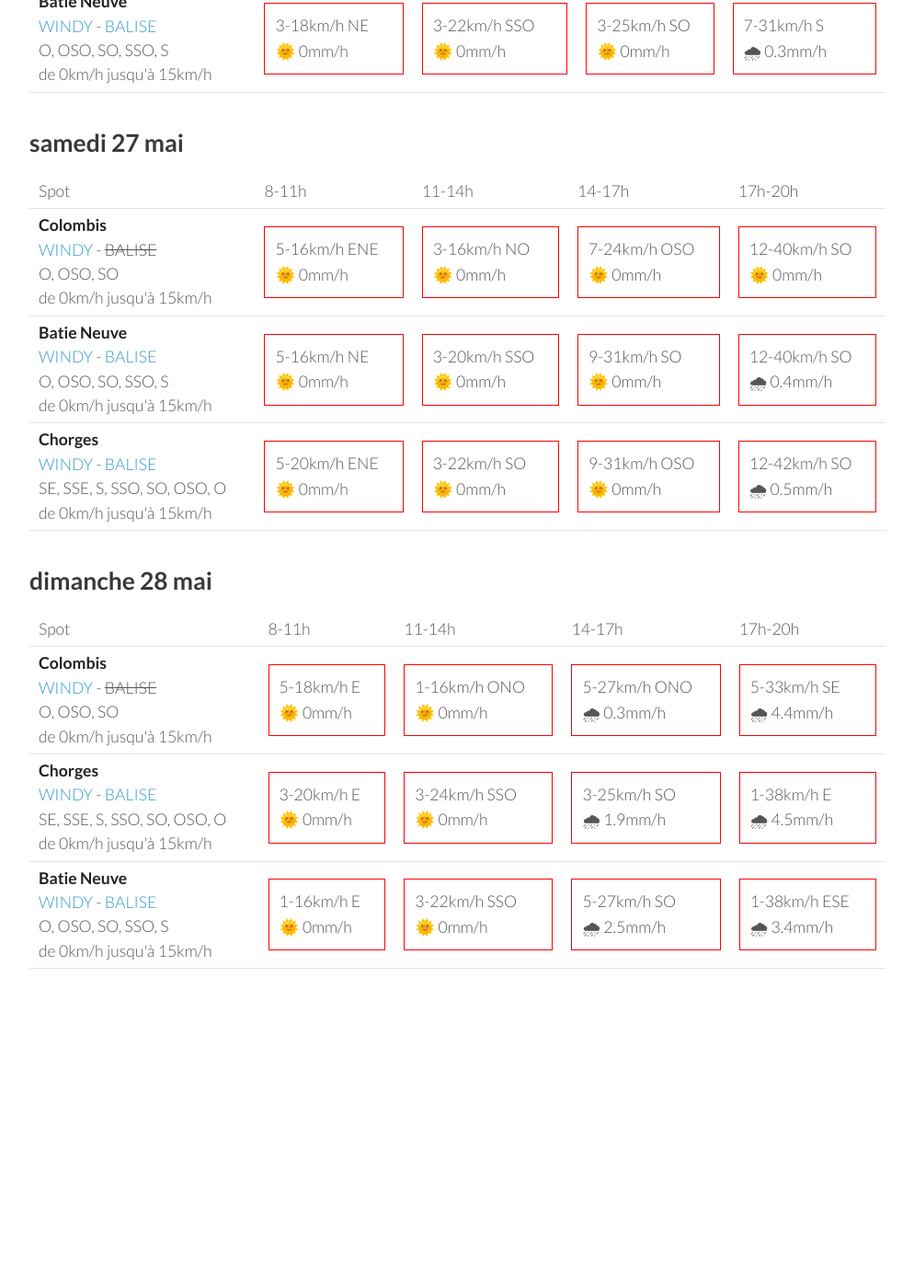
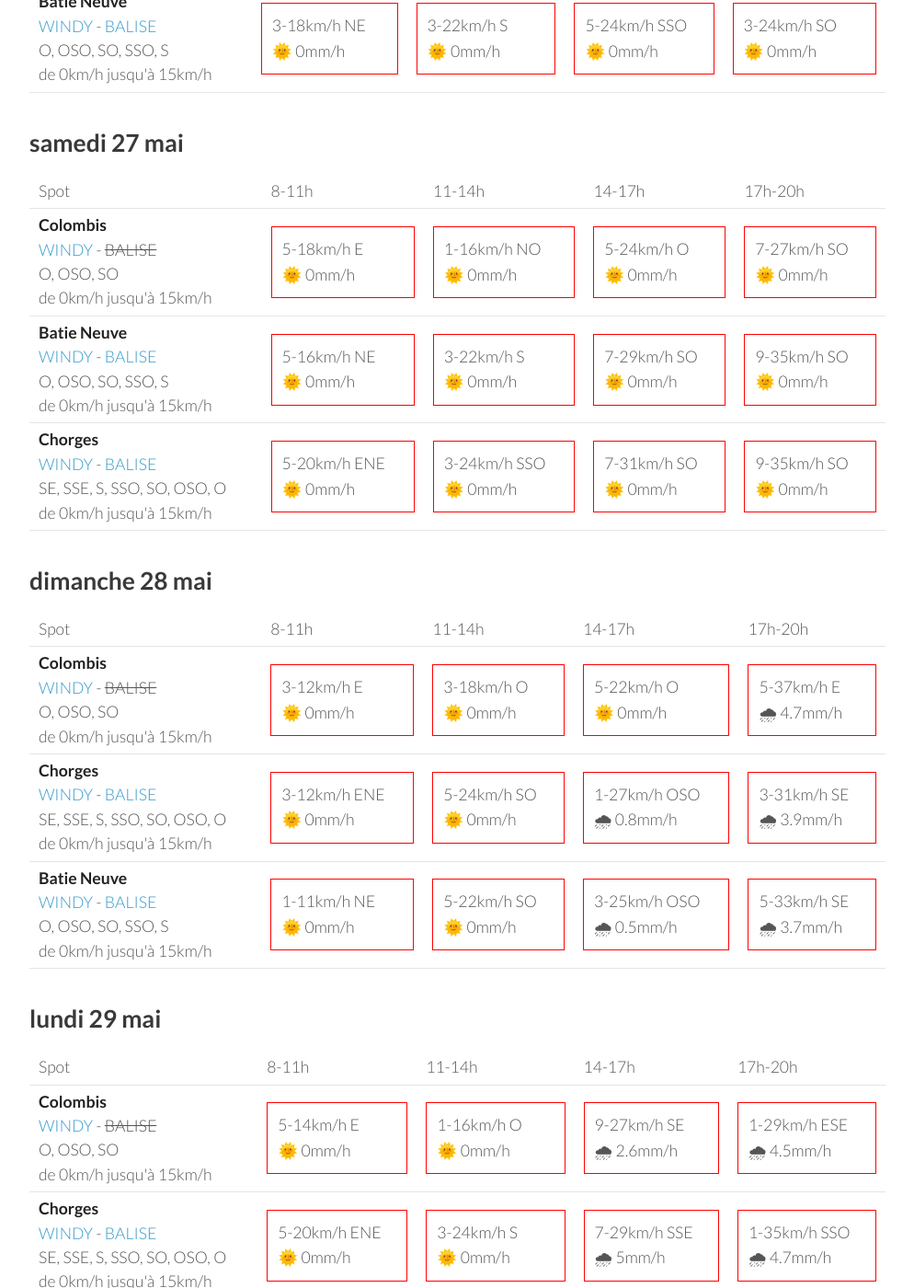
Before and after one commit to parapente-dans-le-nord/parapente-dans-le-nord.github.io, a Jekyll site: the page built from serre_poncon.markdown, in a window 1280 px wide and 1400 px high, scrolled down 1568 px. Shown: the whole window at 92% size, without its empty margins (26-1020 px from the left). Built offline with Jekyll 4.4.1, drawn with Linux system fonts in a browser that asks for light colours; before the commit the page ends 2749 px from its top, so only the background shows below that; some of the changed text lies outside the part shown.

Commit message:
update index.markdown

```diff
--- a/serre_poncon.markdown
+++ b/serre_poncon.markdown
@@ -117,9 +117,9 @@ page mise à jour le mercredi 24 mai 06:31
         <td><strong>Colombis</strong><br><a href="https://windy.com/44.494/6.216?44.559,6.262,10">WINDY</a> - <span class="no-balise"> BALISE </span><br> <span class="vent-favorable">O, OSO, SO</span><br><span class="force-vent">de 0km/h jusqu'à 15km/h</span> </td>
 
             <td><div class="not-flyable"><p>5-18km/h E</p><p>🌞 0mm/h</p></div></td>
-            <td><div class="not-flyable"><p>1-16km/h NNO</p><p>🌞 0mm/h</p></div></td>
-            <td><div class="not-flyable"><p>5-22km/h O</p><p>🌞 0mm/h</p></div></td>
-            <td><div class="not-flyable"><p>11-31km/h SSE</p><p>🌧 0.3mm/h</p></div></td>
+            <td><div class="not-flyable"><p>1-16km/h NNE</p><p>🌞 0mm/h</p></div></td>
+            <td><div class="not-flyable"><p>3-18km/h OSO</p><p>🌞 0mm/h</p></div></td>
+            <td><div class="not-flyable"><p>5-20km/h ONO</p><p>🌞 0mm/h</p></div></td>
 
 
     </tr>
@@ -127,9 +127,9 @@ page mise à jour le mercredi 24 mai 06:31
         <td><strong>Chorges</strong><br><a href="https://windy.com/44.578/6.280?44.559,6.262,10">WINDY</a> - <span class=""><a href="https://www.openwindmap.org/PP554">BALISE</a> </span><br> <span class="vent-favorable">SE, SSE, S, SSO, SO, OSO, O</span><br><span class="force-vent">de 0km/h jusqu'à 15km/h</span> </td>
 
             <td><div class="not-flyable"><p>5-22km/h ENE</p><p>🌞 0mm/h</p></div></td>
-            <td><div class="not-flyable"><p>1-24km/h S</p><p>🌞 0mm/h</p></div></td>
-            <td><div class="not-flyable"><p>3-24km/h SO</p><p>🌞 0mm/h</p></div></td>
-            <td><div class="not-flyable"><p>7-31km/h SSE</p><p>🌧 0.4mm/h</p></div></td>
+            <td><div class="not-flyable"><p>1-24km/h SSE</p><p>🌞 0mm/h</p></div></td>
+            <td><div class="not-flyable"><p>3-22km/h SSO</p><p>🌞 0mm/h</p></div></td>
+            <td><div class="not-flyable"><p>3-22km/h SO</p><p>🌞 0mm/h</p></div></td>
 
 
     </tr>
@@ -137,9 +137,9 @@ page mise à jour le mercredi 24 mai 06:31
         <td><strong>Batie Neuve</strong><br><a href="https://windy.com/44.584/6.236?44.559,6.262,10,m:eTtagly">WINDY</a> - <span class=""><a href="https://www.openwindmap.org/PP554">BALISE</a> </span><br> <span class="vent-favorable">O, OSO, SO, SSO, S</span><br><span class="force-vent">de 0km/h jusqu'à 15km/h</span> </td>
 
             <td><div class="not-flyable"><p>3-18km/h NE</p><p>🌞 0mm/h</p></div></td>
-            <td><div class="not-flyable"><p>3-22km/h SSO</p><p>🌞 0mm/h</p></div></td>
-            <td><div class="not-flyable"><p>3-25km/h SO</p><p>🌞 0mm/h</p></div></td>
-            <td><div class="not-flyable"><p>7-31km/h S</p><p>🌧 0.3mm/h</p></div></td>
+            <td><div class="not-flyable"><p>3-22km/h S</p><p>🌞 0mm/h</p></div></td>
+            <td><div class="not-flyable"><p>5-24km/h SSO</p><p>🌞 0mm/h</p></div></td>
+            <td><div class="not-flyable"><p>3-24km/h SO</p><p>🌞 0mm/h</p></div></td>
 
 
     </tr>
@@ -162,10 +162,10 @@ page mise à jour le mercredi 24 mai 06:31
 <tr>
         <td><strong>Colombis</strong><br><a href="https://windy.com/44.494/6.216?44.559,6.262,10">WINDY</a> - <span class="no-balise"> BALISE </span><br> <span class="vent-favorable">O, OSO, SO</span><br><span class="force-vent">de 0km/h jusqu'à 15km/h</span> </td>
 
-            <td><div class="not-flyable"><p>5-16km/h ENE</p><p>🌞 0mm/h</p></div></td>
-            <td><div class="not-flyable"><p>3-16km/h NO</p><p>🌞 0mm/h</p></div></td>
-            <td><div class="not-flyable"><p>7-24km/h OSO</p><p>🌞 0mm/h</p></div></td>
-            <td><div class="not-flyable"><p>12-40km/h SO</p><p>🌞 0mm/h</p></div></td>
+            <td><div class="not-flyable"><p>5-18km/h E</p><p>🌞 0mm/h</p></div></td>
+            <td><div class="not-flyable"><p>1-16km/h NO</p><p>🌞 0mm/h</p></div></td>
+            <td><div class="not-flyable"><p>5-24km/h O</p><p>🌞 0mm/h</p></div></td>
+            <td><div class="not-flyable"><p>7-27km/h SO</p><p>🌞 0mm/h</p></div></td>
 
 
     </tr>
@@ -173,9 +173,9 @@ page mise à jour le mercredi 24 mai 06:31
         <td><strong>Batie Neuve</strong><br><a href="https://windy.com/44.584/6.236?44.559,6.262,10,m:eTtagly">WINDY</a> - <span class=""><a href="https://www.openwindmap.org/PP554">BALISE</a> </span><br> <span class="vent-favorable">O, OSO, SO, SSO, S</span><br><span class="force-vent">de 0km/h jusqu'à 15km/h</span> </td>
 
             <td><div class="not-flyable"><p>5-16km/h NE</p><p>🌞 0mm/h</p></div></td>
-            <td><div class="not-flyable"><p>3-20km/h SSO</p><p>🌞 0mm/h</p></div></td>
-            <td><div class="not-flyable"><p>9-31km/h SO</p><p>🌞 0mm/h</p></div></td>
-            <td><div class="not-flyable"><p>12-40km/h SO</p><p>🌧 0.4mm/h</p></div></td>
+            <td><div class="not-flyable"><p>3-22km/h S</p><p>🌞 0mm/h</p></div></td>
+            <td><div class="not-flyable"><p>7-29km/h SO</p><p>🌞 0mm/h</p></div></td>
+            <td><div class="not-flyable"><p>9-35km/h SO</p><p>🌞 0mm/h</p></div></td>
 
 
     </tr>
@@ -183,9 +183,9 @@ page mise à jour le mercredi 24 mai 06:31
         <td><strong>Chorges</strong><br><a href="https://windy.com/44.578/6.280?44.559,6.262,10">WINDY</a> - <span class=""><a href="https://www.openwindmap.org/PP554">BALISE</a> </span><br> <span class="vent-favorable">SE, SSE, S, SSO, SO, OSO, O</span><br><span class="force-vent">de 0km/h jusqu'à 15km/h</span> </td>
 
             <td><div class="not-flyable"><p>5-20km/h ENE</p><p>🌞 0mm/h</p></div></td>
-            <td><div class="not-flyable"><p>3-22km/h SO</p><p>🌞 0mm/h</p></div></td>
-            <td><div class="not-flyable"><p>9-31km/h OSO</p><p>🌞 0mm/h</p></div></td>
-            <td><div class="not-flyable"><p>12-42km/h SO</p><p>🌧 0.5mm/h</p></div></td>
+            <td><div class="not-flyable"><p>3-24km/h SSO</p><p>🌞 0mm/h</p></div></td>
+            <td><div class="not-flyable"><p>7-31km/h SO</p><p>🌞 0mm/h</p></div></td>
+            <td><div class="not-flyable"><p>9-35km/h SO</p><p>🌞 0mm/h</p></div></td>
 
 
     </tr>
@@ -208,30 +208,30 @@ page mise à jour le mercredi 24 mai 06:31
 <tr>
         <td><strong>Colombis</strong><br><a href="https://windy.com/44.494/6.216?44.559,6.262,10">WINDY</a> - <span class="no-balise"> BALISE </span><br> <span class="vent-favorable">O, OSO, SO</span><br><span class="force-vent">de 0km/h jusqu'à 15km/h</span> </td>
 
-            <td><div class="not-flyable"><p>5-18km/h E</p><p>🌞 0mm/h</p></div></td>
-            <td><div class="not-flyable"><p>1-16km/h ONO</p><p>🌞 0mm/h</p></div></td>
-            <td><div class="not-flyable"><p>5-27km/h ONO</p><p>🌧 0.3mm/h</p></div></td>
-            <td><div class="not-flyable"><p>5-33km/h SE</p><p>🌧 4.4mm/h</p></div></td>
+            <td><div class="not-flyable"><p>3-12km/h E</p><p>🌞 0mm/h</p></div></td>
+            <td><div class="not-flyable"><p>3-18km/h O</p><p>🌞 0mm/h</p></div></td>
+            <td><div class="not-flyable"><p>5-22km/h O</p><p>🌞 0mm/h</p></div></td>
+            <td><div class="not-flyable"><p>5-37km/h E</p><p>🌧 4.7mm/h</p></div></td>
 
 
     </tr>
 <tr>
         <td><strong>Chorges</strong><br><a href="https://windy.com/44.578/6.280?44.559,6.262,10">WINDY</a> - <span class=""><a href="https://www.openwindmap.org/PP554">BALISE</a> </span><br> <span class="vent-favorable">SE, SSE, S, SSO, SO, OSO, O</span><br><span class="force-vent">de 0km/h jusqu'à 15km/h</span> </td>
 
-            <td><div class="not-flyable"><p>3-20km/h E</p><p>🌞 0mm/h</p></div></td>
-            <td><div class="not-flyable"><p>3-24km/h SSO</p><p>🌞 0mm/h</p></div></td>
-            <td><div class="not-flyable"><p>3-25km/h SO</p><p>🌧 1.9mm/h</p></div></td>
-            <td><div class="not-flyable"><p>1-38km/h E</p><p>🌧 4.5mm/h</p></div></td>
+            <td><div class="not-flyable"><p>3-12km/h ENE</p><p>🌞 0mm/h</p></div></td>
+            <td><div class="not-flyable"><p>5-24km/h SO</p><p>🌞 0mm/h</p></div></td>
+            <td><div class="not-flyable"><p>1-27km/h OSO</p><p>🌧 0.8mm/h</p></div></td>
+            <td><div class="not-flyable"><p>3-31km/h SE</p><p>🌧 3.9mm/h</p></div></td>
 
 
     </tr>
 <tr>
         <td><strong>Batie Neuve</strong><br><a href="https://windy.com/44.584/6.236?44.559,6.262,10,m:eTtagly">WINDY</a> - <span class=""><a href="https://www.openwindmap.org/PP554">BALISE</a> </span><br> <span class="vent-favorable">O, OSO, SO, SSO, S</span><br><span class="force-vent">de 0km/h jusqu'à 15km/h</span> </td>
 
-            <td><div class="not-flyable"><p>1-16km/h E</p><p>🌞 0mm/h</p></div></td>
-            <td><div class="not-flyable"><p>3-22km/h SSO</p><p>🌞 0mm/h</p></div></td>
-            <td><div class="not-flyable"><p>5-27km/h SO</p><p>🌧 2.5mm/h</p></div></td>
-            <td><div class="not-flyable"><p>1-38km/h ESE</p><p>🌧 3.4mm/h</p></div></td>
+            <td><div class="not-flyable"><p>1-11km/h NE</p><p>🌞 0mm/h</p></div></td>
+            <td><div class="not-flyable"><p>5-22km/h SO</p><p>🌞 0mm/h</p></div></td>
+            <td><div class="not-flyable"><p>3-25km/h OSO</p><p>🌧 0.5mm/h</p></div></td>
+            <td><div class="not-flyable"><p>5-33km/h SE</p><p>🌧 3.7mm/h</p></div></td>
 
 
     </tr>
@@ -239,3 +239,49 @@ page mise à jour le mercredi 24 mai 06:31
 </tbody>
 </table>
 {:/}
+## lundi 29 mai
+
+{::nomarkdown}
+<table>
+  <tbody>
+    <tr>
+      <td>Spot</td>
+      <td>8-11h</td>
+      <td>11-14h</td>
+      <td>14-17h</td>
+      <td>17h-20h</td>
+    </tr>
+<tr>
+        <td><strong>Colombis</strong><br><a href="https://windy.com/44.494/6.216?44.559,6.262,10">WINDY</a> - <span class="no-balise"> BALISE </span><br> <span class="vent-favorable">O, OSO, SO</span><br><span class="force-vent">de 0km/h jusqu'à 15km/h</span> </td>
+
+            <td><div class="not-flyable"><p>5-14km/h E</p><p>🌞 0mm/h</p></div></td>
+            <td><div class="not-flyable"><p>1-16km/h O</p><p>🌞 0mm/h</p></div></td>
+            <td><div class="not-flyable"><p>9-27km/h SE</p><p>🌧 2.6mm/h</p></div></td>
+            <td><div class="not-flyable"><p>1-29km/h ESE</p><p>🌧 4.5mm/h</p></div></td>
+
+
+    </tr>
+<tr>
+        <td><strong>Chorges</strong><br><a href="https://windy.com/44.578/6.280?44.559,6.262,10">WINDY</a> - <span class=""><a href="https://www.openwindmap.org/PP554">BALISE</a> </span><br> <span class="vent-favorable">SE, SSE, S, SSO, SO, OSO, O</span><br><span class="force-vent">de 0km/h jusqu'à 15km/h</span> </td>
+
+            <td><div class="not-flyable"><p>5-20km/h ENE</p><p>🌞 0mm/h</p></div></td>
+            <td><div class="not-flyable"><p>3-24km/h S</p><p>🌞 0mm/h</p></div></td>
+            <td><div class="not-flyable"><p>7-29km/h SSE</p><p>🌧 5mm/h</p></div></td>
+            <td><div class="not-flyable"><p>1-35km/h SSO</p><p>🌧 4.7mm/h</p></div></td>
+
+
+    </tr>
+<tr>
+        <td><strong>Batie Neuve</strong><br><a href="https://windy.com/44.584/6.236?44.559,6.262,10,m:eTtagly">WINDY</a> - <span class=""><a href="https://www.openwindmap.org/PP554">BALISE</a> </span><br> <span class="vent-favorable">O, OSO, SO, SSO, S</span><br><span class="force-vent">de 0km/h jusqu'à 15km/h</span> </td>
+
+            <td><div class="not-flyable"><p>3-16km/h ENE</p><p>🌞 0mm/h</p></div></td>
+            <td><div class="not-flyable"><p>3-24km/h SSO</p><p>🌞 0mm/h</p></div></td>
+            <td><div class="not-flyable"><p>7-29km/h SSE</p><p>🌧 3.6mm/h</p></div></td>
+            <td><div class="not-flyable"><p>1-37km/h SSO</p><p>🌧 6mm/h</p></div></td>
+
+
+    </tr>
+
+</tbody>
+</table>
+{:/}
```
Also changed, not shown: other parts of serre_poncon.markdown (+1 -1 lines).
